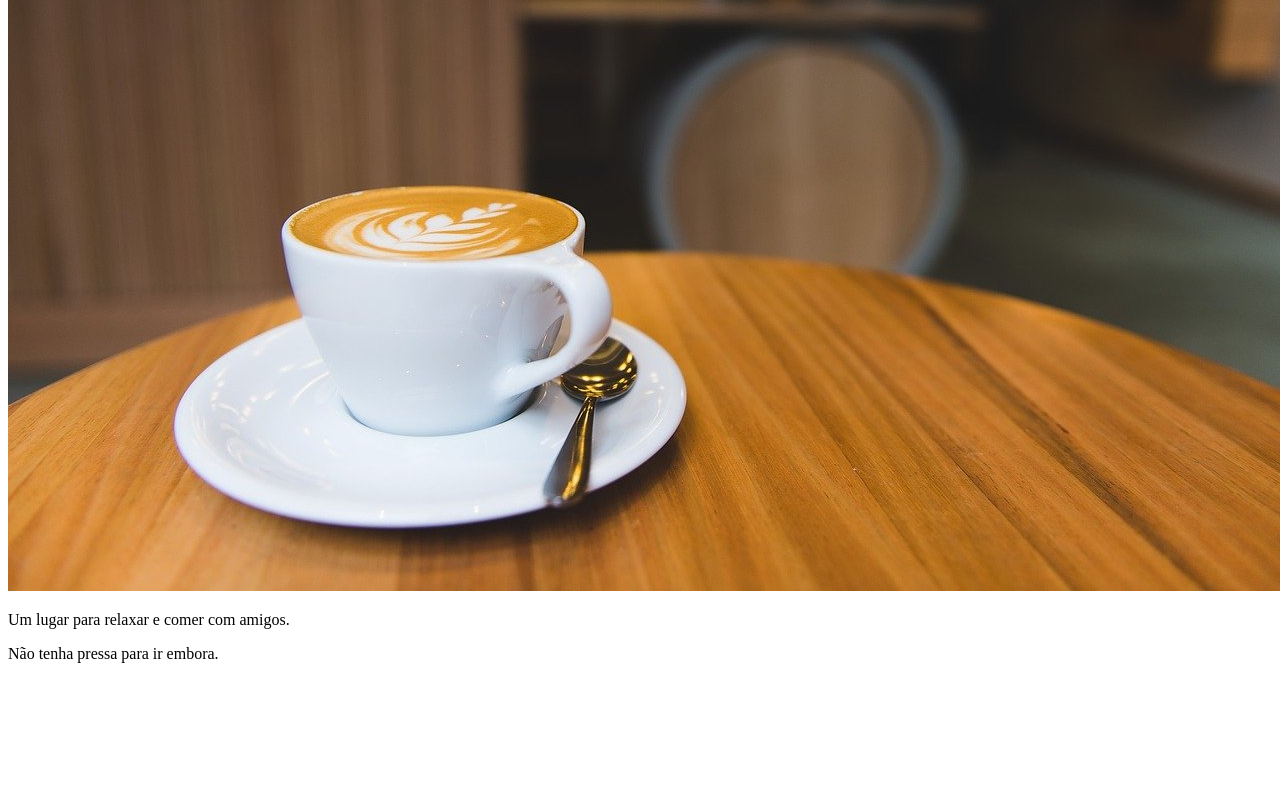
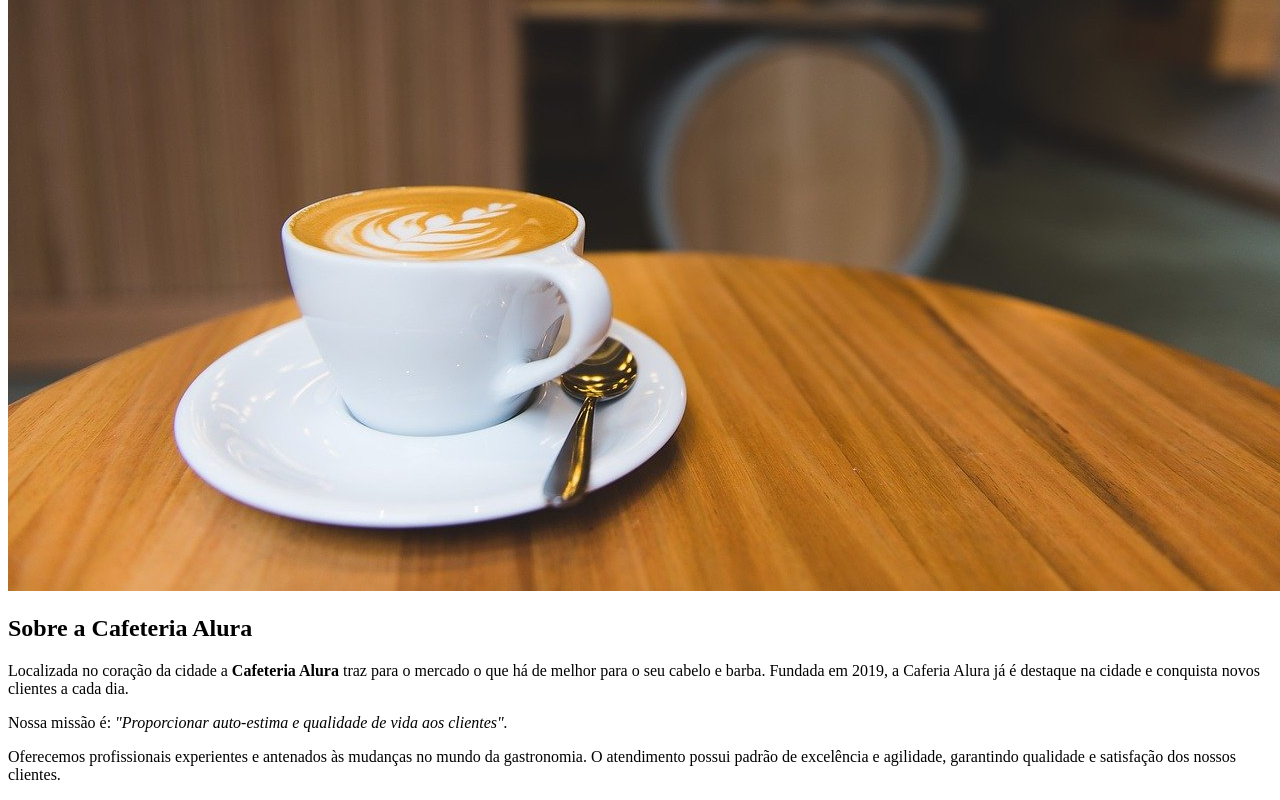
Before and after one commit to luisrodrigues768/Alura-Coffeshop, a plain HTML site: page index.html in a window 1280 px wide. Shown: the part 343-1143 px from the top of the page. Before the commit the page ends 1022 px from the top, so only its background shows below. Drawn offline with Linux system fonts and the light colour scheme.

Commit message:
Colocando textos e cabeçalho

```diff
--- a/index.html
+++ b/index.html
@@ -7,9 +7,13 @@
     <title>Cafeteria Alura</title>
 </head>
 <body>
-    <h1>Cafeteria Alura</h1>
+    <header>
+        <h1>Cafeteria Alura</h1>
+    </header>
     <img src="home.jpeg" alt="Foto da Cafeteria">
-    <p>Um lugar para relaxar e comer com amigos.</p>
-    <p>Não tenha pressa para ir embora.</p>
+    <h2>Sobre a Cafeteria Alura</h2>
+    <p>Localizada no coração da cidade a <strong>Cafeteria Alura</strong> traz para o mercado o que há de melhor para o seu cabelo e barba. Fundada em 2019, a Caferia Alura já é destaque na cidade e conquista novos clientes a cada dia.</p>
+    <p>Nossa missão é: <em>"Proporcionar auto-estima e qualidade de vida aos clientes".</em></p>
+    <p>Oferecemos profissionais experientes e antenados às mudanças no mundo da gastronomia. O atendimento possui padrão de excelência e agilidade, garantindo qualidade e satisfação dos nossos clientes.</p>
 </body>
 </html>
```
